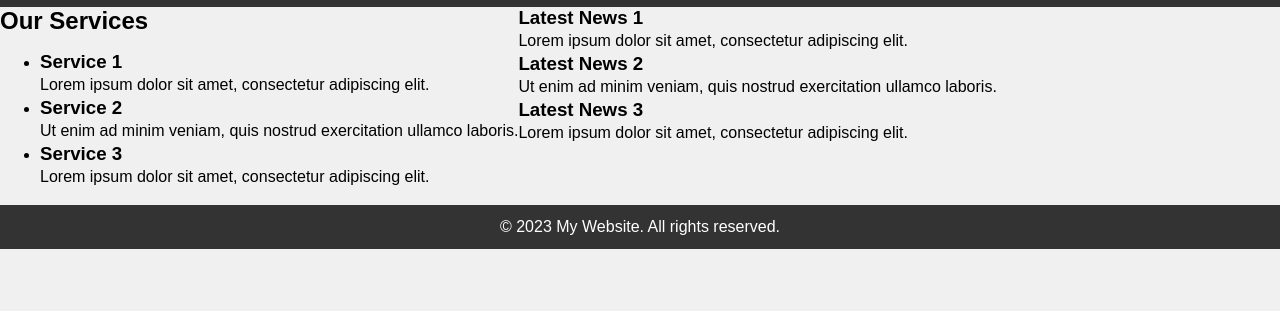
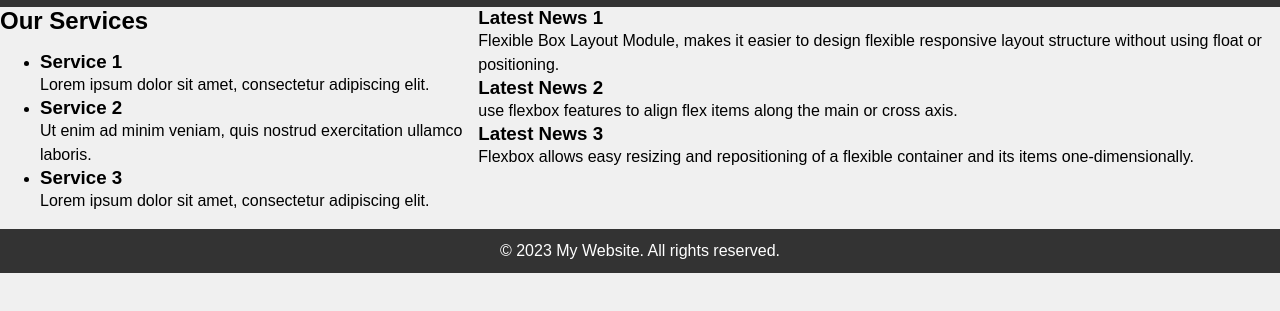
Before and after one commit to Promise-Igbo/alx_html_css, a plain HTML site: page flexbox/3-index.html in a window 1280 px wide. Shown: the part 41-352 px from the top of the page. Drawn offline with Linux system fonts and the light colour scheme; files that its build step writes are made by us from their sources.

Commit message:
updated latesty news on flexbox 1,2,3-index.html

```diff
--- a/flexbox/3-index.html
+++ b/flexbox/3-index.html
@@ -59,17 +59,17 @@
                 <!-- News Item 1 -->
                 <div class="col-md-4">
                     <h3>Latest News 1</h3>
-                    <p>Lorem ipsum dolor sit amet, consectetur adipiscing elit.</p>
+                    <p>Flexible Box Layout Module, makes it easier to design flexible responsive layout structure without using float or positioning.</p>
                 </div>
                 <!-- News Item 2 -->
                 <div class="col-md-4">
                     <h3>Latest News 2</h3>
-                    <p>Ut enim ad minim veniam, quis nostrud exercitation ullamco laboris.</p>
+                    <p>use flexbox features to align flex items along the main or cross axis.</p>
                 </div>
                 <!-- News Item 3 -->
                 <div class="col-md-4">
                     <h3>Latest News 3</h3>
-                    <p>Lorem ipsum dolor sit amet, consectetur adipiscing elit.</p>
+                    <p>Flexbox allows easy resizing and repositioning of a flexible container and its items one-dimensionally.</p>
                 </div>
             </div>
         </section>
```
Also changed, not shown: flexbox/2-index.html (+3 -3 lines), flexbox/4-index.html (+3 -3 lines).
